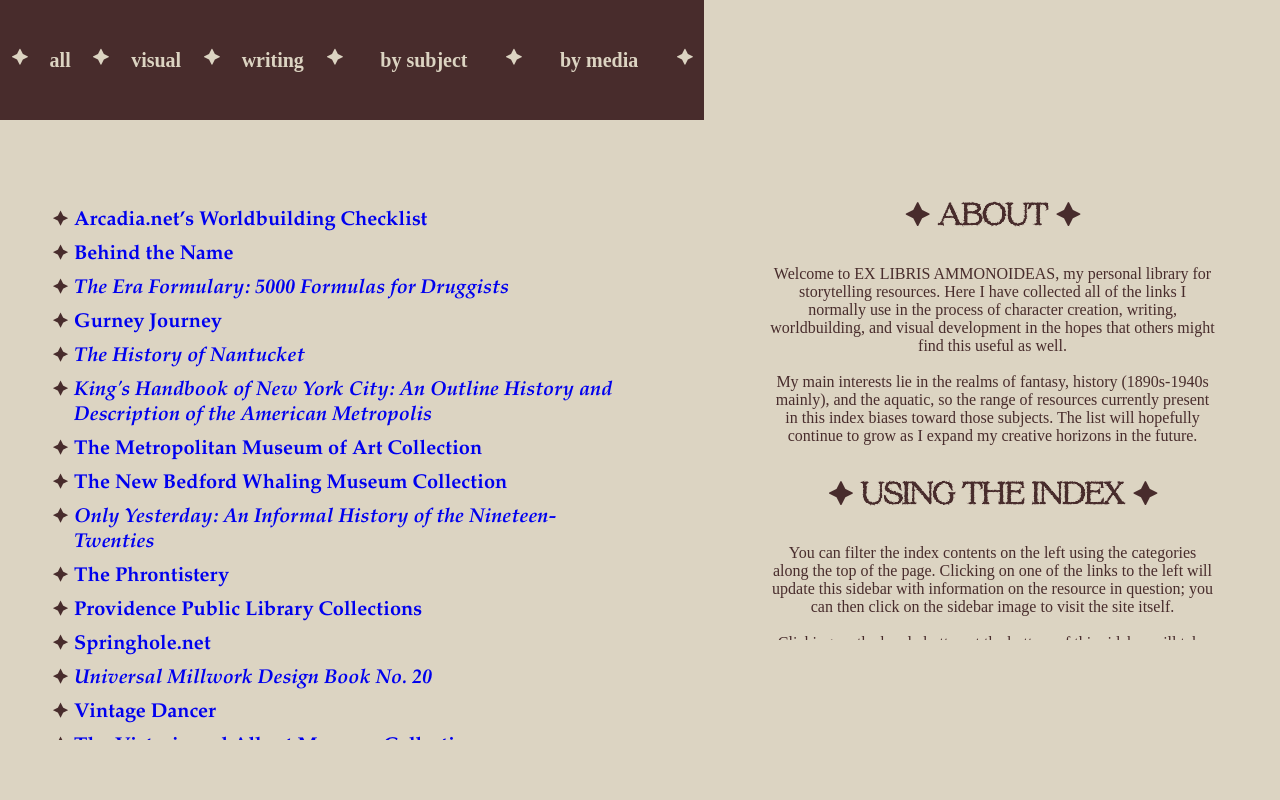
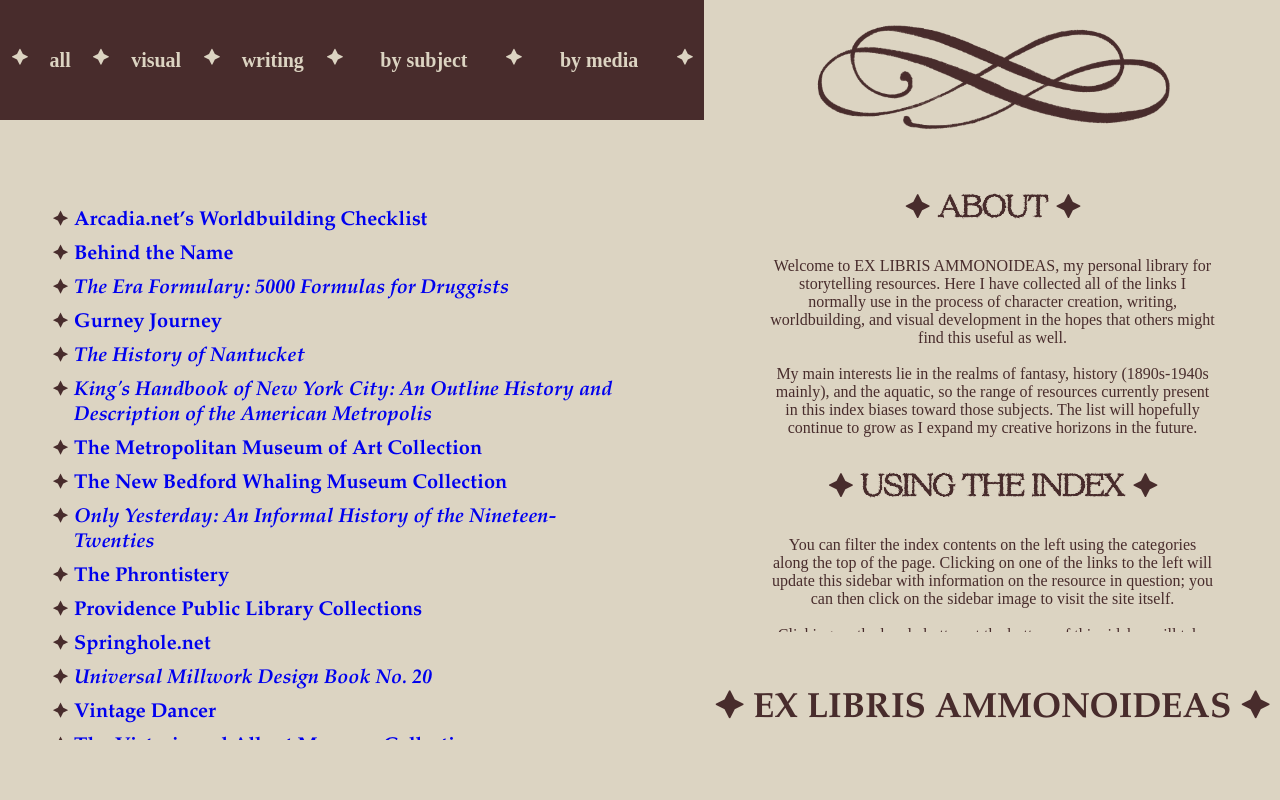
Before and after one commit to ammonoideas/storytelling-resource-index, a plain HTML site: page index.html in a window 1280 px wide. Drawn offline with Linux system fonts and the light colour scheme; a web font is replaced by a local one.

Commit message:
sidebar ornamentation
added sillyswirl and sidebar home button

```diff
--- a/index.html
+++ b/index.html
@@ -69,9 +69,17 @@
             </div>-->
         </div>
         <div class="sidebar">
+            <div class="border">
+                <div>
+                    <img src="sillyswirl.png">
+                </div>
+            </div>
             <div class="frame">
                 <iframe src="sidebar.html" name="frame">
                 </iframe>
+            </div>
+            <div class="border2">
+                <div class="exlibris"><a href="sidebar.html" target="frame">🟆 EX LIBRIS AMMONOIDEAS 🟆</a></div>
             </div>
         </div>
     </div>
--- a/style.css
+++ b/style.css
@@ -93,14 +93,14 @@ li {
     vertical-align: middle;
     -webkit-transform: perspective(1px) translateZ(0);
     transform: perspective(1px) translateZ(0);
-    box-shadow: 0 0 1px #e2a735;
+    box-shadow: 0 0 1px #482c2c;
     -webkit-transition-duration: 0.3s;
     transition-duration: 0.3s;
     -webkit-transition-property: box-shadow;
     transition-property: box-shadow;
   }
   .hvr-glow:hover, .hvr-glow:focus, .hvr-glow:active {
-    box-shadow: 0 0 8px rgba(0, 0, 0, 0.6);
+    box-shadow: 0 0 8px rgba(72, 44, 44, 0.6);
   }
 
   .hvr-grow-rotate {
@@ -267,15 +267,56 @@ button {
 
 .sidebar {
     display: flex;
+    flex-direction: column;
     width: 45%;
     height: 100%;
     overflow: hidden;
     justify-content: center;
+    align-items: center;
 }
 
 .border {
+    display: flex;
+    height: 8%;
+    width: 100%;
+    justify-content: space-around;
+    font-weight: bold;
+}
+
+.border2 {
+    display: flex;
     height: 10%;
     width: 100%;
+    justify-content: space-around;
+    align-items: center;
+    font-weight: bold;
+}
+
+.border img {
+    height: 20vh;
+    width: auto;
+    margin: auto;
+}
+
+.exlibris {
+    display: flex;
+    flex-direction: column;
+    flex-wrap: wrap;
+    align-items: center;
+    height: 20vh;
+    margin: auto;
+    font-size: 35px;
+    text-align: center;
+    position: absolute;
+}
+
+.exlibris a {
+    color: #482c2c;
+}
+
+.exlibris a:hover {
+    color: #e2a735;
+    text-shadow: 0 0 3px #e2a735;
 }
 
 /* IFRAME */
```
Also changed, not shown: sillyswirl.png (added).
